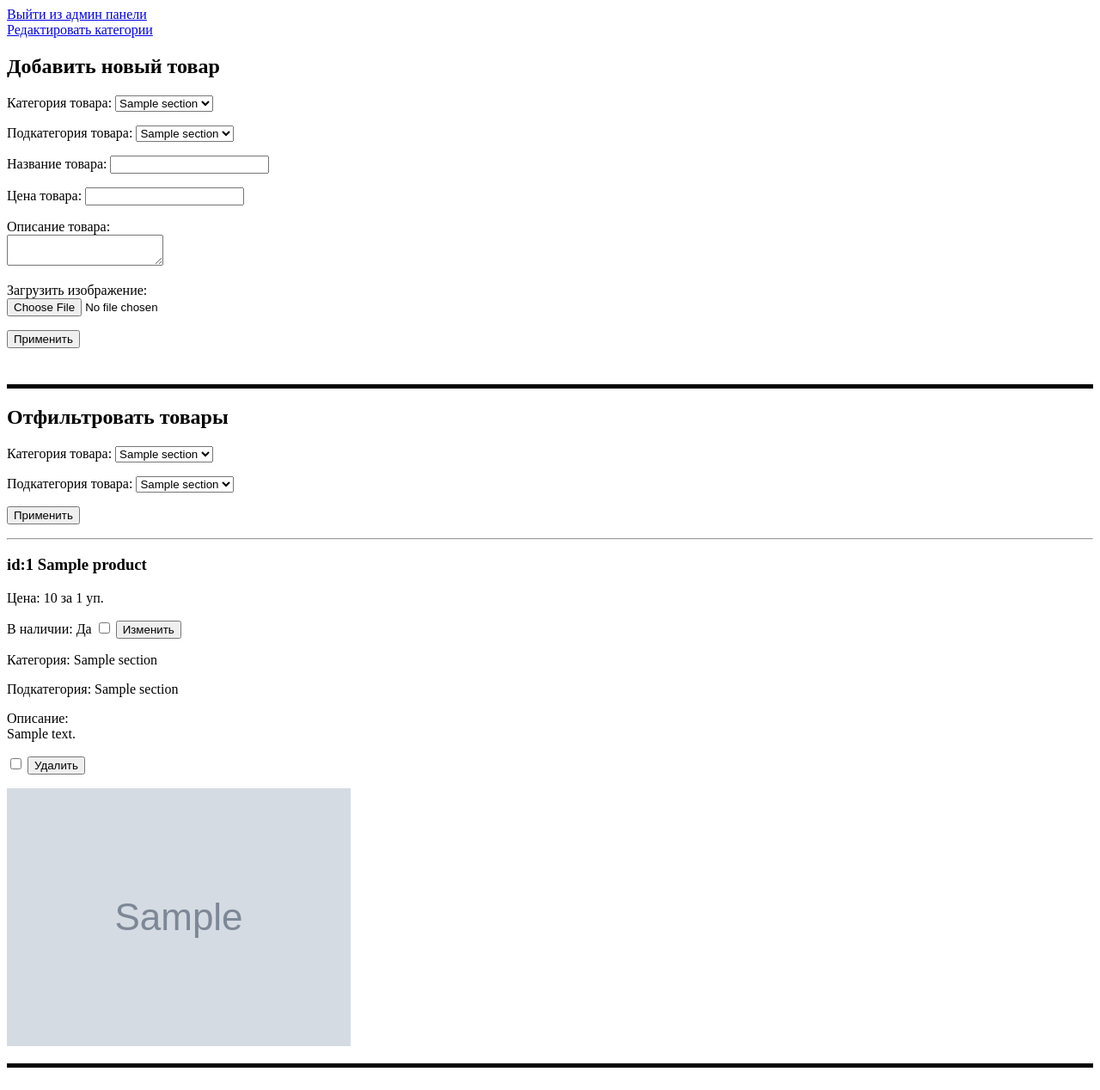
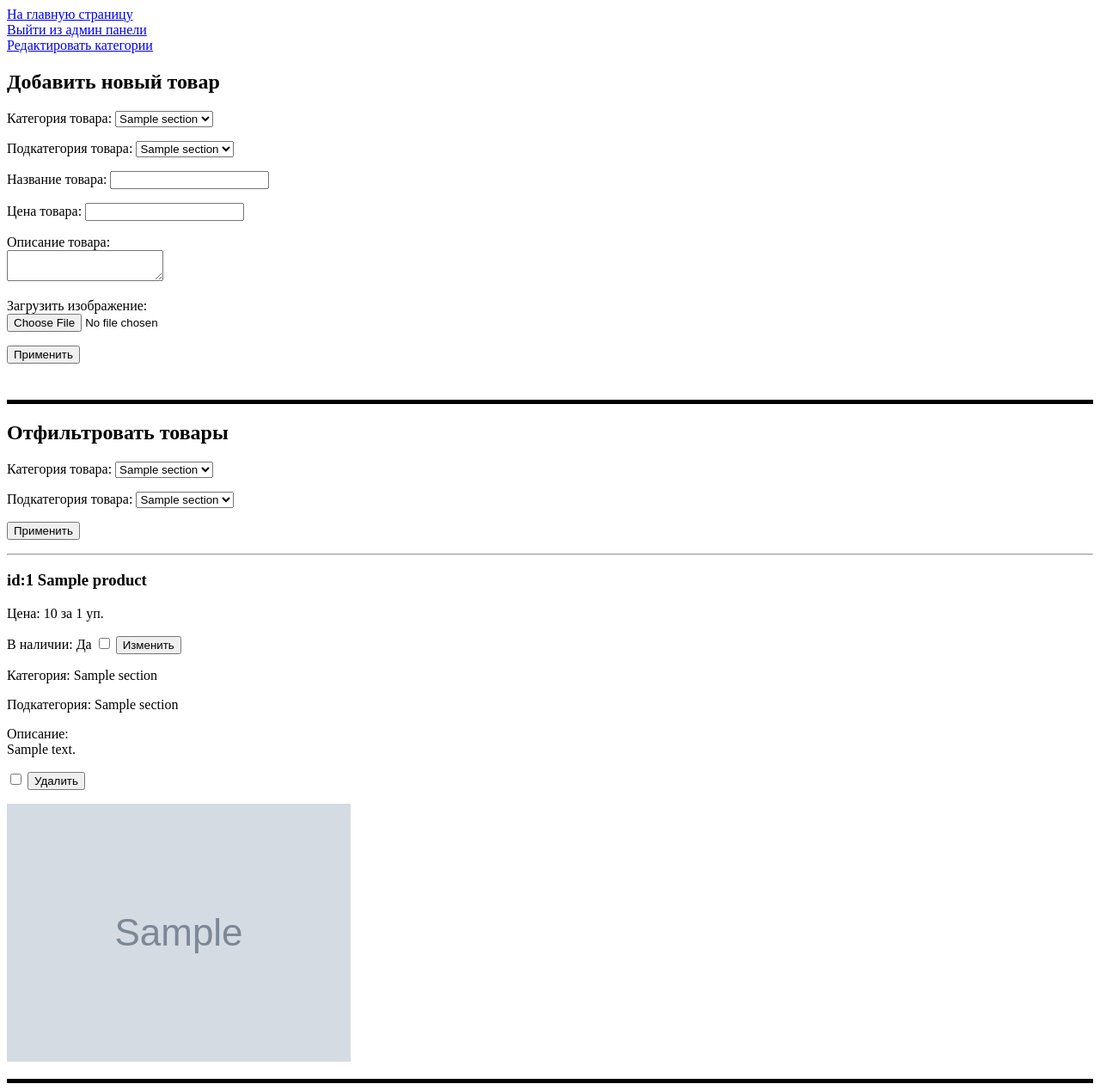
Before and after one commit to KarasevMaksim/OnlineShopTomato-FreelanceOrder1-, a Flask app: page /admin/ in a window 1280 px wide. Shown: the whole page at 86% size. Before the commit the page ends 1242 px from the top, so only its background shows below. Run offline with Flask 3, Linux system fonts and the light colour scheme; a user stored in the database is signed in; tables that the repository leaves empty hold one stand-in row (values such as "Sample post"); grey boxes marked "Sample" are stand-in pictures; some libraries are stand-ins or nearby versions.

Commit message:
add link on main.index

```diff
--- a/app/templates/admin/admin.html
+++ b/app/templates/admin/admin.html
@@ -8,10 +8,12 @@
 {% block content %}
 
 <div>
-    <a href="{{ url_for('admin.logout') }}">Выйти из админ панели</a>
+  <a href="{{ url_for('main.index') }}">На главную страницу</a>
+<div>
+  <a href="{{ url_for('admin.logout') }}">Выйти из админ панели</a>
 </div>
 <div>
-    <a href="{{ url_for('admin.add_sections') }}">Редактировать категории</a>
+  <a href="{{ url_for('admin.add_sections') }}">Редактировать категории</a>
 </div>
 <div>
   <h2> Добавить новый товар </h2>
```
